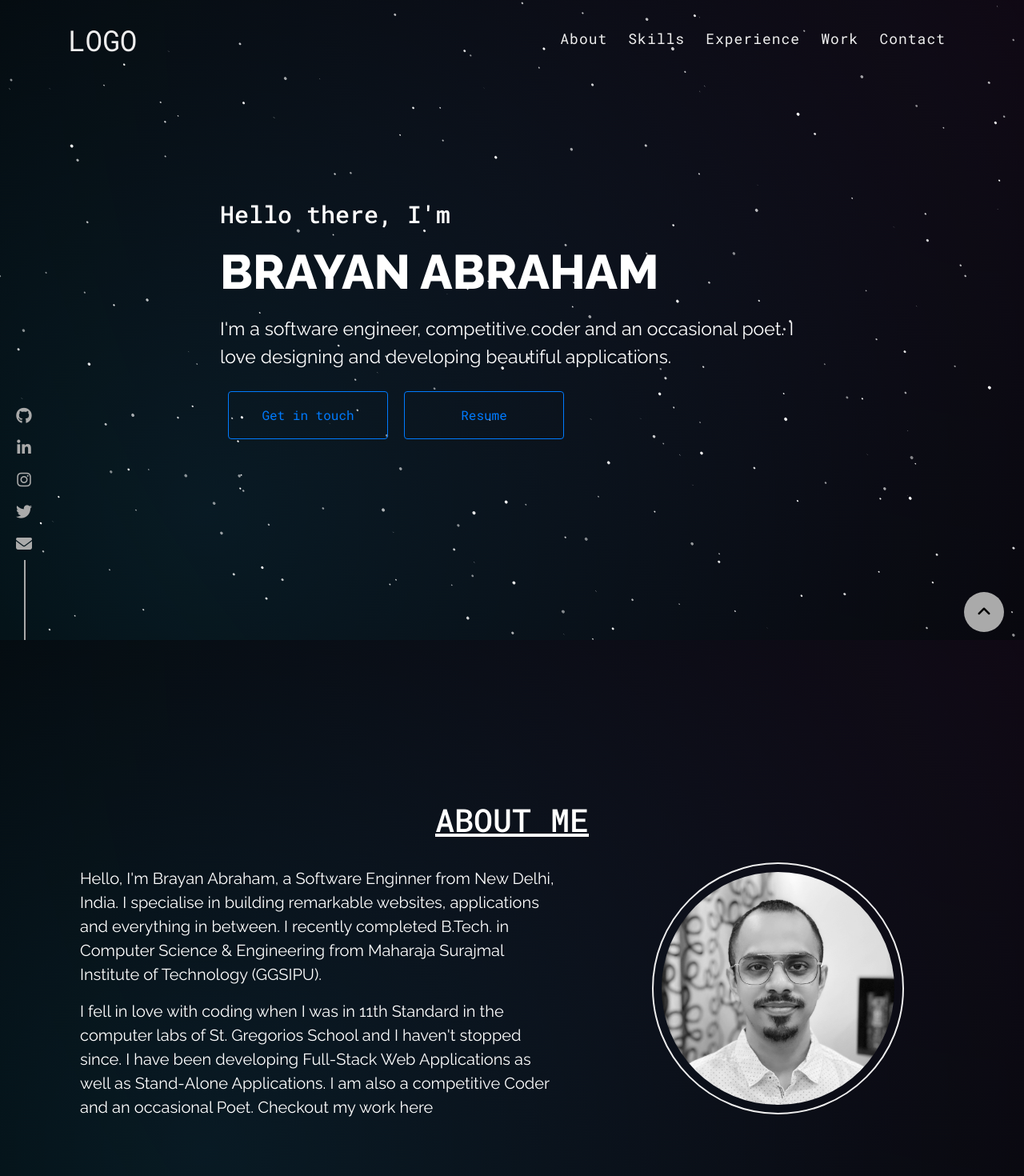
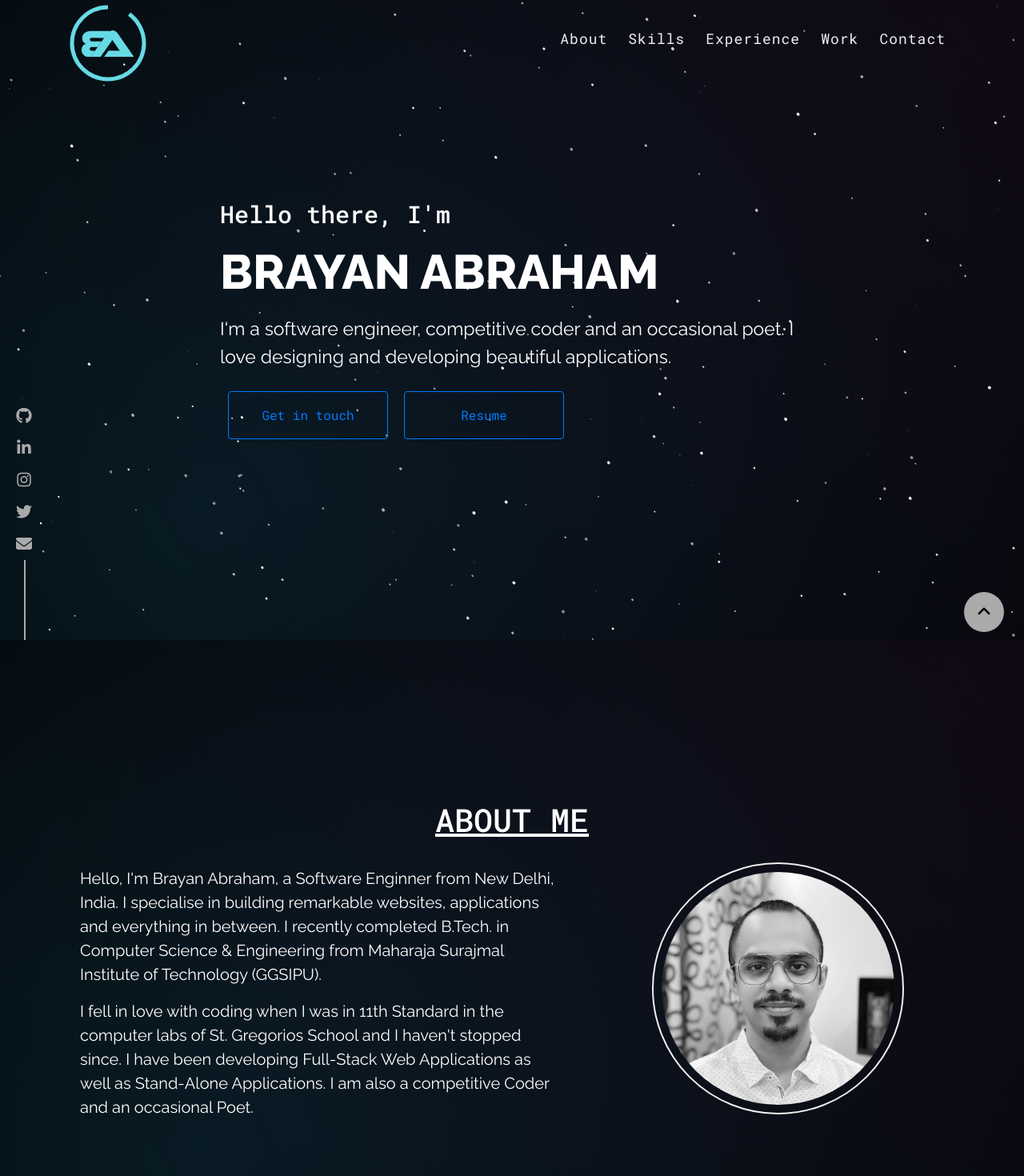
Before and after one commit to BrayanAbraham/BrayanAbraham.github.io, a React (Create React App) app: page / in a window 1280 px wide. Shown: the top 1470 px of the page at 80% size. Built offline with nearby package versions, Linux system fonts and the light colour scheme.

Commit message:
Logo Added

```diff
--- a/package.json
+++ b/package.json
@@ -13,6 +13,7 @@
     "react": "^17.0.1",
     "react-dom": "^17.0.1",
     "react-scripts": "4.0.0",
+    "react-svg": "^11.1.1",
     "web-vitals": "^0.2.4"
   },
   "scripts": {
--- a/src/App.css
+++ b/src/App.css
@@ -165,6 +165,7 @@ Top Navbar
 #logo a {
   height: 100px;
   transition: height 0.4s ease, opacity 0.3s ease;
+  position: relative;
 }
 
 #header.dark.transparent,
@@ -195,6 +196,115 @@ Top Navbar
 
 #header .container {
   position: relative;
+}
+
+#logo a .logo-set {
+  position: relative;
+  height: 100px;
+  width: 100px;
+  transition: all 0.3s ease;
+}
+
+#logo a .logo-set .logo-border {
+  transform: rotate(-90deg);
+  height: 100px;
+  width: 100px;
+  transition: all 0.3s ease;
+}
+
+#logo a .logo-set .logo-border .logo-border-circle {
+  stroke: #66dae5;
+  fill: transparent;
+  stroke-width: 5;
+  stroke-dasharray: 254.57142857142857142857142857143,
+    282.85714285714285714285714285714;
+  stroke-dashoffset: -28.285714285714285714285714285711;
+  transition: all 0.3s ease;
+}
+
+@keyframes op {
+  0% {
+    opacity: 1;
+  }
+  25% {
+    opacity: 0;
+  }
+  50% {
+    opacity: 0;
+  }
+  100% {
+    opacity: 1;
+  }
+}
+
+@keyframes opt {
+  0% {
+    opacity: 1;
+  }
+  25% {
+    opacity: 0;
+  }
+  50% {
+    opacity: 0;
+  }
+  100% {
+    opacity: 1;
+  }
+}
+
+#logo a .logo-set .logo-svg {
+  text-align: center;
+  opacity: 1;
+  position: absolute;
+  top: 0;
+  left: 17px;
+  width: 66px;
+  margin: 0 auto;
+  animation: opt 0.6s ease;
+  transition: all 0.3s ease;
+}
+
+@keyframes rot {
+  0% {
+    transform: rotate(-90deg);
+  }
+  25% {
+    transform: rotate(-180deg);
+  }
+  50% {
+    transform: rotate(-270deg);
+  }
+  75% {
+    transform: rotate(-360deg);
+  }
+  100% {
+    transform: rotate(-450deg);
+  }
+}
+
+#logo a:hover .logo-set .logo-border {
+  animation: rot 0.3s ease;
+}
+
+#logo a:hover .logo-set .logo-border .logo-border-circle {
+  fill: #66dae518;
+}
+
+#header.sticky-nav #header-wrap #logo a .logo-set {
+  position: relative;
+  height: 60px;
+  width: 60px;
+}
+
+#header.sticky-nav #header-wrap #logo a .logo-set .logo-border {
+  height: 60px;
+  width: 60px;
+}
+
+#header.sticky-nav #header-wrap #logo a .logo-set .logo-svg {
+  left: 10px;
+  width: 40px;
+  animation: op 0.6s ease;
 }
 
 #primary-menu-trigger {
--- a/src/components/content/about/Description.js
+++ b/src/components/content/about/Description.js
@@ -17,14 +17,7 @@ const Description = () => {
             computer labs of St. Gregorios School and I haven't stopped since. I
             have been developing Full-Stack Web Applications as well as
             Stand-Alone Applications. I am also a competitive Coder and an
-            occasional Poet. Checkout my work{" "}
-            <a
-              href="http://www.github.com/BrayanAbraham"
-              target="_blank"
-              rel="noopener noreferrer"
-            >
-              here
-            </a>
+            occasional Poet.
           </p>
         </div>
       </div>
--- a/src/components/content/projects/Project.js
+++ b/src/components/content/projects/Project.js
@@ -38,8 +38,8 @@ const Project = ({ project }) => {
         <div className="card-footer">
           <ul>
             {project.tech
-              ? project.tech.map((t) => (
-                  <li>
+              ? project.tech.map((t, i) => (
+                  <li key={i}>
                     <span>{t}</span>
                   </li>
                 ))
--- a/src/components/content/projects/Projects.js
+++ b/src/components/content/projects/Projects.js
@@ -33,7 +33,7 @@ const Projects = ({ projects }) => {
 };
 
 Projects.propTypes = {
-  mainProjects: PropTypes.array.isRequired,
+  projects: PropTypes.array.isRequired,
 };
 
 export default Projects;
--- a/src/components/layout/TopNav.js
+++ b/src/components/layout/TopNav.js
@@ -1,6 +1,8 @@
 import React, { useEffect, useState } from "react";
+import { ReactSVG } from "react-svg";
 import PropTypes from "prop-types";
 import classnames from "classnames";
+import logo from "../../assets/images/Logo.svg";
 
 const TopNav = ({ links, setside }) => {
   const [sticky, setsticky] = useState(false);
@@ -30,7 +32,28 @@ const TopNav = ({ links, setside }) => {
         <div className="container clearfix">
           <div id="logo">
             <a href="#root" className="brayan-logo">
-              LOGO
+              <div className="logo-set">
+                {sticky ? (
+                  <svg viewBox="0 0 60 60" className="logo-border">
+                    <circle
+                      className="logo-border-circle"
+                      cx="30"
+                      cy="30"
+                      r="27"
+                    />
+                  </svg>
+                ) : (
+                  <svg viewBox="0 0 100 100" className="logo-border">
+                    <circle
+                      className="logo-border-circle"
+                      cx="50"
+                      cy="50"
+                      r="45"
+                    />
+                  </svg>
+                )}
+                <ReactSVG src={logo} className="logo-svg" />
+              </div>
             </a>
           </div>
           <div id="primary-menu-trigger" onClick={setside}>
```
Also changed, not shown: src/assets/images/Logo.svg (added), 1 other file (tests, documents, lock files or other folders).
